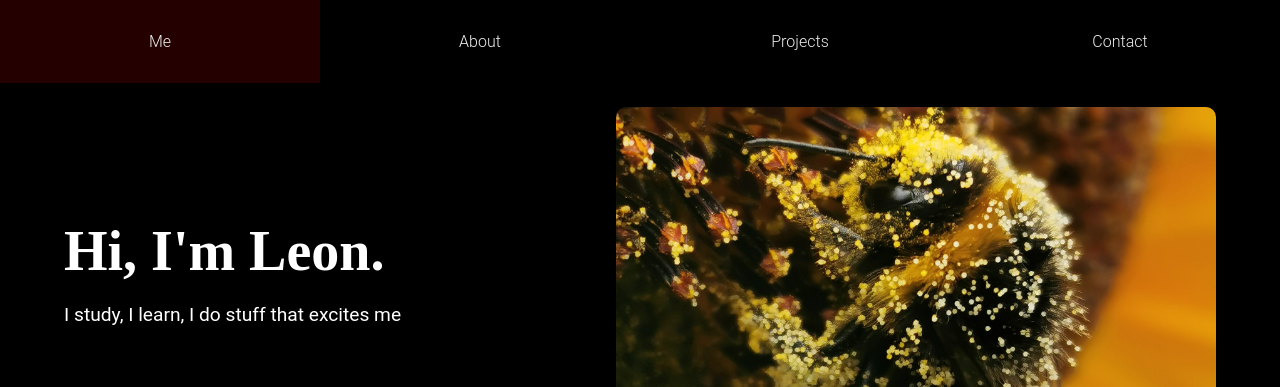
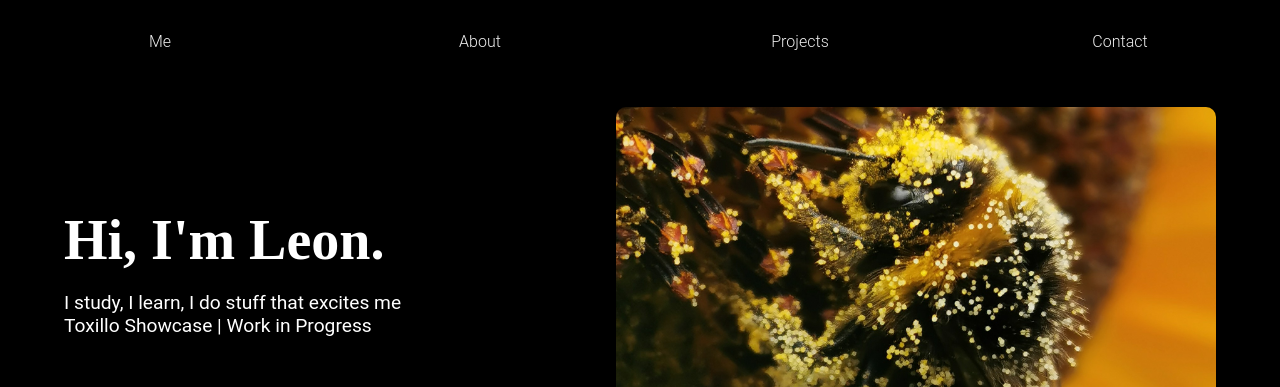
Before and after one commit to Toxillo/toxillo-showcase, a Gatsby site: page / in a window 1280 px wide. Shown: the top 387 px of the page. Built offline with nearby package versions, Linux system fonts and the light colour scheme; Gatsby itself is replaced by a stand-in of ours.

Commit message:
Querying site title

```diff
--- a/gatsby-config.js
+++ b/gatsby-config.js
@@ -1,6 +1,6 @@
 module.exports = {
   siteMetadata: {
-    title: `Toxillo Showcase`,
+    title: `Toxillo Showcase | Work in Progress`,
     siteUrl: `https://www.toxillo.com`
   },
   plugins: [{
--- a/src/pages/index.js
+++ b/src/pages/index.js
@@ -1,12 +1,21 @@
 import * as React from 'react'
 import { StaticImage } from 'gatsby-plugin-image'
+import { Link, useStaticQuery, graphql } from 'gatsby'
 import './main.scss'
 import Header from '../components/Header'
 import NavBar from '../components/NavBar'
 import Tile from '../components/Tile'
 
 const IndexPage = () => {
-
+  const data = useStaticQuery(graphql`
+  query {
+    site {
+      siteMetadata {
+        title
+      }
+    }
+  }
+  `)
   return (
     <>
       <Header>
@@ -21,6 +30,8 @@ const IndexPage = () => {
             </h1>
             <p className='hero-text'>
               I study, I learn, I do stuff that excites me
+              <br></br>
+              {data.site.siteMetadata.title}
             </p>
           </div>
           <div className='hero-graphic-container'>
```
